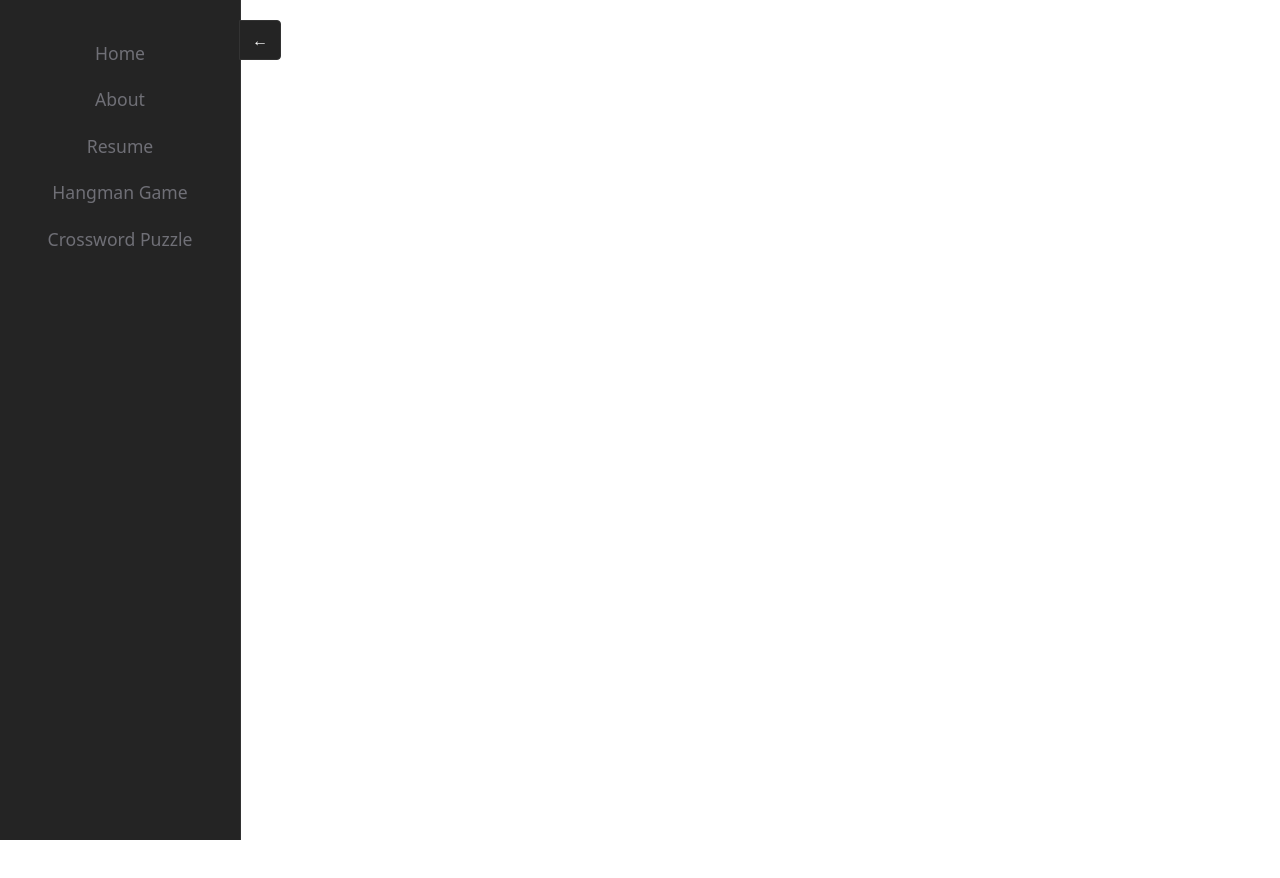
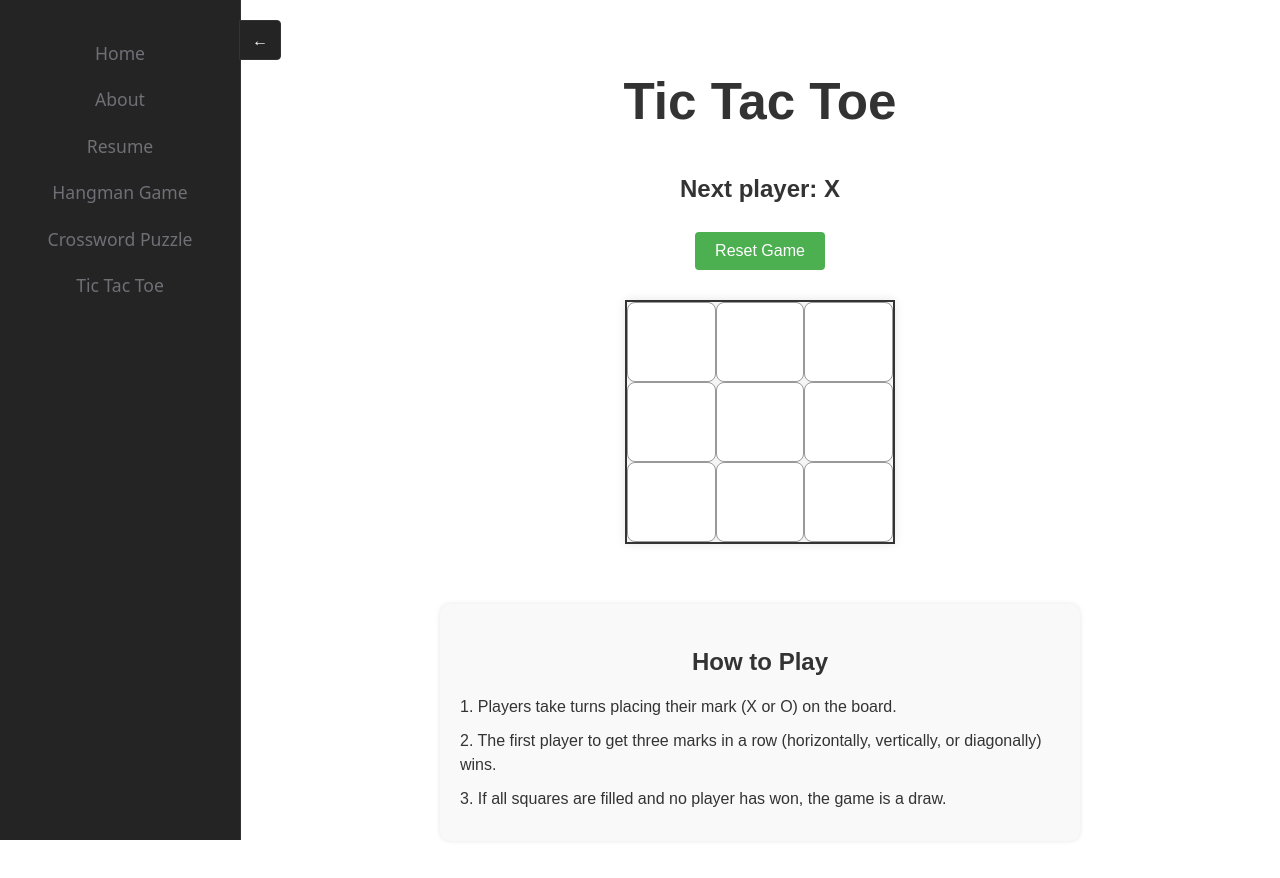
Before and after one commit to Olav517/TjeldnesWeb, a React (Vite) app in the folder dynamichomePage/: page /tictactoe in a window 1280 px wide. Shown: the top 878 px of the page. Before the commit the page ends 800 px from the top, so only its background shows below. Built offline with nearby package versions, Linux system fonts and the light colour scheme.

Commit message:
lagt til flere spill

```diff
--- a/dynamichomePage/src/App.tsx
+++ b/dynamichomePage/src/App.tsx
@@ -5,6 +5,7 @@ import Sidebar from './components/sidebar'
 import Resume from './pages/resume'
 import Hangman from './pages/hangman'
 import Crossword from './pages/crossword'
+import TicTacToe from './pages/tictactoe'
 import './App.css'
 
 function App() {
@@ -19,6 +20,7 @@ function App() {
             <Route path="/resume" element={<Resume />} />
             <Route path="/hangman" element={<Hangman />} />
             <Route path="/crossword" element={<Crossword />} />
+            <Route path="/tictactoe" element={<TicTacToe />} />
           </Routes>
         </div>
       </div>
--- a/dynamichomePage/src/components/sidebar.tsx
+++ b/dynamichomePage/src/components/sidebar.tsx
@@ -25,6 +25,9 @@ function Sidebar() {
             <li>
               <Link to="/crossword">Crossword Puzzle</Link>
             </li>
+            <li>
+              <Link to="/tictactoe">Tic Tac Toe</Link>
+            </li>
           </ul>
         </nav>
       </div>
--- a/dynamichomePage/src/pages/crossword.tsx
+++ b/dynamichomePage/src/pages/crossword.tsx
@@ -198,6 +198,7 @@ const Crossword: React.FC = () => {
           break;
         }
       }
+      if (!isCorrect) break;
     }
 
     setComplete(isCorrect);
@@ -254,7 +255,7 @@ const Crossword: React.FC = () => {
         >
           {grid.map((row, rowIndex) => (
             <div key={`row-${rowIndex}`} className="grid-row">
-              {row.map((cell, colIndex) => {
+              {row.map((_, colIndex) => {
                 const isActive = isActiveCell(rowIndex, colIndex);
                 const cellNumber = getCellNumber(rowIndex, colIndex);
                 const isSelected = selectedCell &&
--- a/dynamichomePage/src/pages/tictactoe.tsx
+++ b/dynamichomePage/src/pages/tictactoe.tsx
@@ -0,0 +1,119 @@
+import React, { useState } from 'react';
+import '../styles/tictactoe.css';
+
+type SquareValue = 'X' | 'O' | null;
+
+interface SquareProps {
+  value: SquareValue;
+  onClick: () => void;
+}
+
+const Square: React.FC<SquareProps> = ({ value, onClick }) => {
+  return (
+    <button className="square" onClick={onClick}>
+      {value}
+    </button>
+  );
+};
+
+const TicTacToe: React.FC = () => {
+  const [squares, setSquares] = useState<SquareValue[]>(Array(9).fill(null));
+  const [xIsNext, setXIsNext] = useState<boolean>(true);
+
+  const handleClick = (i: number) => {
+    const squaresCopy = [...squares];
+
+    // Return early if there's a winner or the square is already filled
+    if (calculateWinner(squares) || squares[i]) {
+      return;
+    }
+
+    // Update the board
+    squaresCopy[i] = xIsNext ? 'X' : 'O';
+    setSquares(squaresCopy);
+    setXIsNext(!xIsNext);
+  };
+
+  const renderSquare = (i: number) => {
+    return <Square value={squares[i]} onClick={() => handleClick(i)} />;
+  };
+
+  const winner = calculateWinner(squares);
+  const isBoardFull = squares.every(square => square !== null);
+
+  let status;
+  if (winner) {
+    status = `Winner: ${winner}`;
+  } else if (isBoardFull) {
+    status = 'Game ended in a draw!';
+  } else {
+    status = `Next player: ${xIsNext ? 'X' : 'O'}`;
+  }
+
+  const resetGame = () => {
+    setSquares(Array(9).fill(null));
+    setXIsNext(true);
+  };
+
+  return (
+    <div className="tictactoe-page">
+      <h1>Tic Tac Toe</h1>
+      <div className="game">
+        <div className="game-info">
+          <div className="status">{status}</div>
+          <button className="reset-button" onClick={resetGame}>
+            Reset Game
+          </button>
+        </div>
+        <div className="game-board">
+          <div className="board-row">
+            {renderSquare(0)}
+            {renderSquare(1)}
+            {renderSquare(2)}
+          </div>
+          <div className="board-row">
+            {renderSquare(3)}
+            {renderSquare(4)}
+            {renderSquare(5)}
+          </div>
+          <div className="board-row">
+            {renderSquare(6)}
+            {renderSquare(7)}
+            {renderSquare(8)}
+          </div>
+        </div>
+      </div>
+      <div className="game-instructions">
+        <h2>How to Play</h2>
+        <p>1. Players take turns placing their mark (X or O) on the board.</p>
+        <p>2. The first player to get three marks in a row (horizontally, vertically, or diagonally) wins.</p>
+        <p>3. If all squares are filled and no player has won, the game is a draw.</p>
+      </div>
+    </div>
+  );
+};
+
+// Helper function to determine winner
+function calculateWinner(squares: SquareValue[]): SquareValue {
+  const lines = [
+    [0, 1, 2],
+    [3, 4, 5],
+    [6, 7, 8],
+    [0, 3, 6],
+    [1, 4, 7],
+    [2, 5, 8],
+    [0, 4, 8],
+    [2, 4, 6],
+  ];
+
+  for (let i = 0; i < lines.length; i++) {
+    const [a, b, c] = lines[i];
+    if (squares[a] && squares[a] === squares[b] && squares[a] === squares[c]) {
+      return squares[a];
+    }
+  }
+
+  return null;
+}
+
+export default TicTacToe;
--- /dev/null
+++ b/dynamichomePage/src/styles/tictactoe.css
@@ -0,0 +1,87 @@
+.tictactoe-page {
+  max-width: 800px;
+  margin: 0 auto;
+  padding: 20px;
+  font-family: Arial, sans-serif;
+  text-align: center;
+  color: var(--text-color, #333);
+}
+
+.game {
+  display: flex;
+  flex-direction: column;
+  align-items: center;
+  margin: 40px 0;
+}
+
+.game-board {
+  border: 2px solid var(--border-color, #333);
+  box-shadow: 0 0 10px rgba(0, 0, 0, 0.1);
+  margin: 20px 0;
+  background: var(--board-bg, #f5f5f5);
+}
+
+.board-row {
+  display: flex;
+}
+
+.square {
+  width: 80px;
+  height: 80px;
+  border: 1px solid var(--border-color, #999);
+  font-size: 36px;
+  font-weight: bold;
+  background-color: var(--square-bg, white);
+  color: var(--text-color, #333);
+  cursor: pointer;
+}
+
+.square:focus {
+  outline: none;
+  background-color: var(--square-focus-bg, #e6e6e6);
+}
+
+.status {
+  font-size: 24px;
+  font-weight: bold;
+  margin-bottom: 15px;
+  color: var(--text-color, #333);
+}
+
+.reset-button {
+  background-color: #4CAF50;
+  color: white;
+  padding: 10px 20px;
+  font-size: 16px;
+  border: none;
+  border-radius: 4px;
+  cursor: pointer;
+  margin: 10px 0;
+  transition: background-color 0.3s;
+}
+
+.reset-button:hover {
+  background-color: #45a049;
+}
+
+.game-instructions {
+  background-color: var(--instructions-bg, #f9f9f9);
+  padding: 20px;
+  border-radius: 10px;
+  max-width: 600px;
+  margin: 0 auto;
+  text-align: left;
+  box-shadow: 0 0 5px rgba(0, 0, 0, 0.1);
+  color: var(--text-color, #333);
+}
+
+.game-instructions h2 {
+  color: var(--heading-color, #333);
+  margin-bottom: 15px;
+  text-align: center;
+}
+
+.game-instructions p {
+  margin: 10px 0;
+  line-height: 1.5;
+}
```
Also changed, not shown: 1 other file (tests, documents, lock files or other folders).
